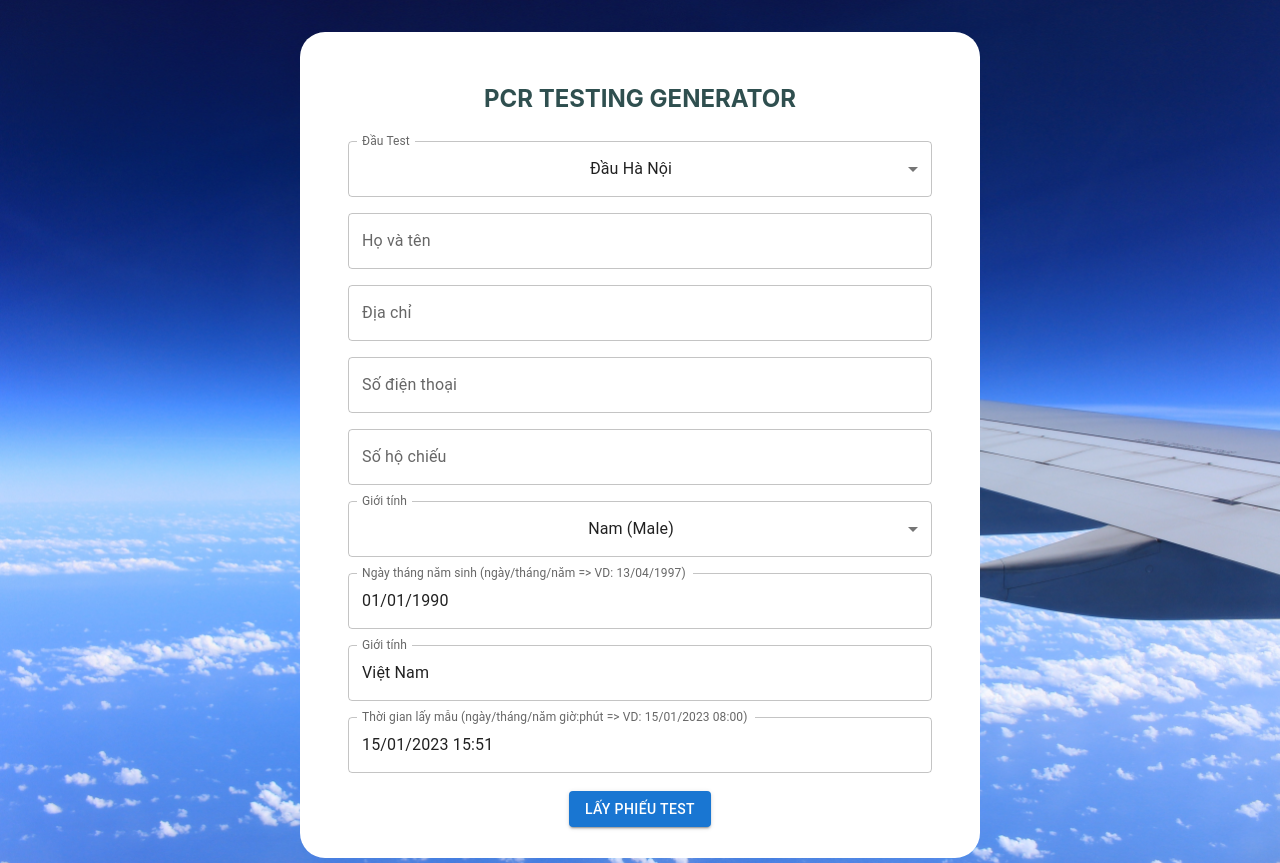
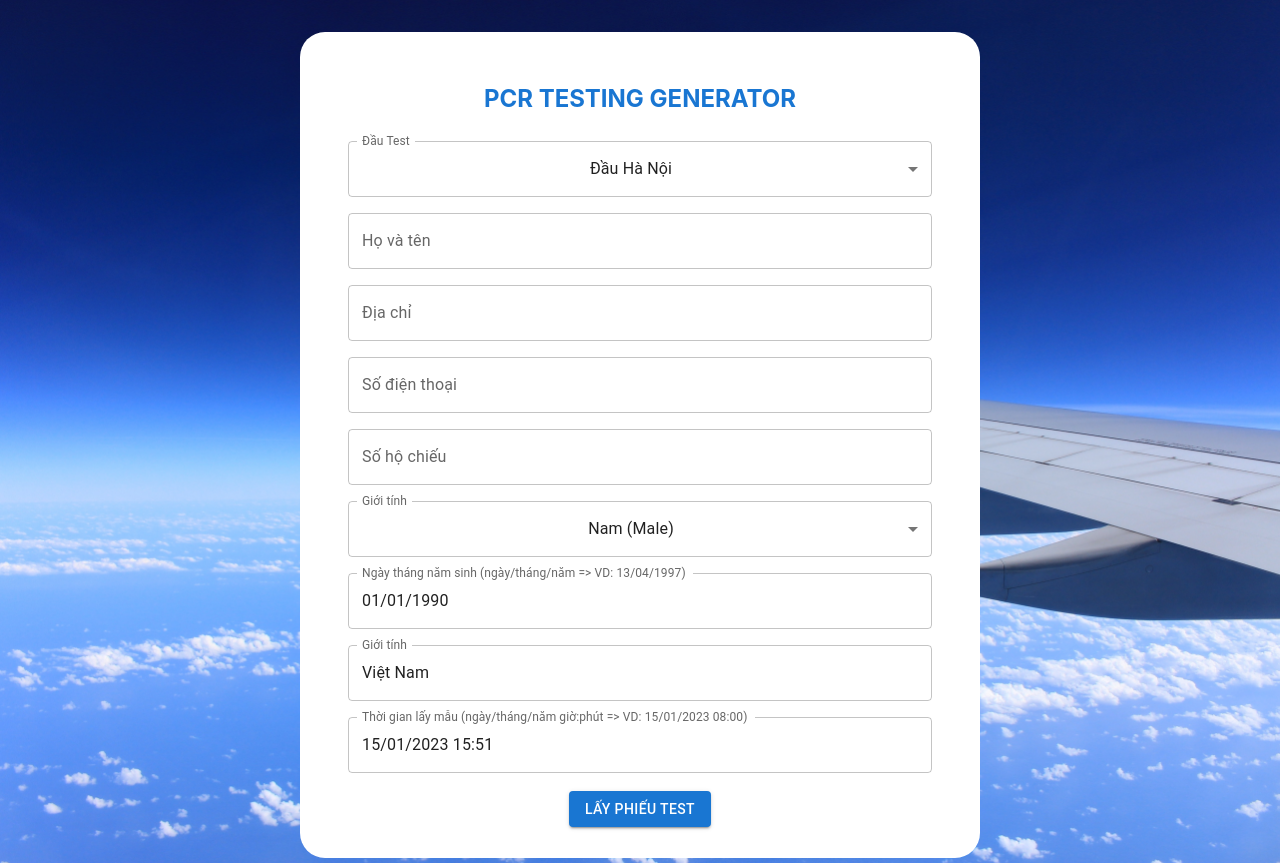
Before and after one commit to ManhTuanST04/test-pcr, a React (Create React App) app: page / in a window 1280 px wide. Built offline with nearby package versions, Linux system fonts and the light colour scheme.

Commit message:
update ui

```diff
--- a/src/App.css
+++ b/src/App.css
@@ -45,5 +45,5 @@ html, body, #root, .Section__container___3YYTG {
 }
 
 .App-title {
-  color: darkslategrey;
+  color: #1976d2;
 }
```
